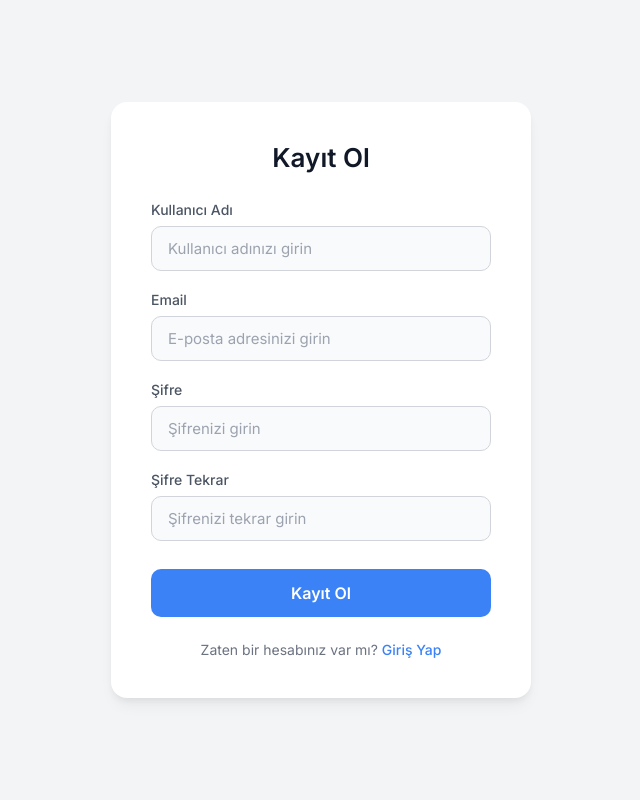
After one commit to myusufylk/AI_Study_Coach-, a Django app: template templates/register.html in a window 1280 px wide. The commit adds this page. Shown: the whole page, without its empty margins (319-959 px from the left). Run offline with Django 5.2, Linux system fonts and the light colour scheme; the template is opened without the code that fills it, so the values that code supplies are empty.

Commit message:
Frontend: Login ve Register sayfa tasarımları eklendi (HTML + CSS)

```diff
--- a/static/css/style.css
+++ b/static/css/style.css
@@ -1,65 +1,122 @@
-/* --- CSS Reset --- */
 * {
     margin: 0;
     padding: 0;
     box-sizing: border-box;
 }
 
-/* --- Base Body & Layout --- */
 body {
-    font-family: -apple-system, BlinkMacSystemFont, "Segoe UI", Roboto, Helvetica, Arial, sans-serif;
-    line-height: 1.6;
-    color: #333;
+    font-family: 'Inter', sans-serif;
+    background-color: #f3f4f6;
     display: flex;
-    flex-direction: column;
-    min-height: 100vh; /* Ensures the page is at least full height */
+    justify-content: center;
+    align-items: center;
+    min-height: 100vh;
+    color: #1f2937;
 }
 
-/* --- Header / Navbar --- */
-.navbar {
+.form-container {
+    width: 100%;
+    padding: 20px;
     display: flex;
-    justify-content: space-between; /* Space between logo and links */
-    align-items: center; /* Center items vertically */
-    background-color: #2c3e50; /* Modern dark slate color */
-    color: #ffffff;
-    padding: 1rem 2rem;
+    justify-content: center;
+    align-items: center;
 }
 
-.logo {
-    font-size: 1.5rem;
-    font-weight: bold;
+.form-box {
+    background-color: #ffffff;
+    width: 100%;
+    max-width: 420px;
+    padding: 40px;
+    border-radius: 16px;
+    box-shadow: 0 4px 6px -1px rgba(0, 0, 0, 0.05), 0 10px 15px -3px rgba(0, 0, 0, 0.05);
 }
 
-.nav-links {
-    list-style: none;
-    display: flex;
-    gap: 1.5rem; /* Even spacing between nav items */
+.form-box h2 {
+    font-weight: 600;
+    font-size: 26px;
+    margin-bottom: 28px;
+    text-align: center;
+    color: #111827;
 }
 
-.nav-links a {
-    color: #ffffff;
-    text-decoration: none;
-    transition: color 0.3s ease;
+.input-group {
+    margin-bottom: 20px;
 }
 
-.nav-links a:hover {
-    color: #3498db; /* Subtle blue highlight on hover */
+.input-group label {
+    display: block;
+    font-weight: 500;
+    font-size: 14px;
+    margin-bottom: 8px;
+    color: #4b5563;
 }
 
-/* --- Main Content --- */
-.content {
-    flex: 1; /* This pushes the footer to the bottom of the screen */
-    padding: 2rem;
-    max-width: 1200px;
-    margin: 0 auto; /* Center the main content horizontally */
+.input-group input {
     width: 100%;
+    padding: 12px 16px;
+    font-size: 15px;
+    font-family: 'Inter', sans-serif;
+    border: 1px solid #d1d5db;
+    border-radius: 10px;
+    outline: none;
+    transition: all 0.3s ease;
+    background-color: #f9fafb;
 }
 
-/* --- Footer --- */
-.footer {
-    background-color: #f8f9fa;
+.input-group input:focus {
+    border-color: #3b82f6;
+    box-shadow: 0 0 0 4px rgba(59, 130, 246, 0.1);
+    background-color: #ffffff;
+}
+
+.input-group input::placeholder {
+    color: #9ca3af;
+}
+
+.submit-btn {
+    width: 100%;
+    padding: 14px;
+    margin-top: 8px;
+    font-family: 'Inter', sans-serif;
+    font-size: 16px;
+    font-weight: 600;
+    color: #ffffff;
+    background-color: #3b82f6;
+    border: none;
+    border-radius: 10px;
+    cursor: pointer;
+    transition: background-color 0.2s ease, transform 0.1s ease;
+}
+
+.submit-btn:hover {
+    background-color: #2563eb;
+}
+
+.submit-btn:active {
+    transform: scale(0.98);
+}
+
+.form-footer {
+    margin-top: 24px;
     text-align: center;
-    padding: 1.5rem;
-    border-top: 1px solid #e9ecef;
-    margin-top: auto;
+    font-size: 14px;
+    color: #6b7280;
 }
+
+.form-footer a {
+    color: #3b82f6;
+    text-decoration: none;
+    font-weight: 500;
+    transition: color 0.2s ease;
+}
+
+.form-footer a:hover {
+    color: #1d4ed8;
+}
+
+@media (max-width: 480px) {
+    .form-box {
+        padding: 30px 20px;
+        box-shadow: 0 4px 6px -1px rgba(0, 0, 0, 0.03);
+    }
+}
--- /dev/null
+++ b/templates/register.html
@@ -0,0 +1,43 @@
+{% load static %}
+<!DOCTYPE html>
+<html lang="tr">
+
+<head>
+    <meta charset="UTF-8">
+    <meta name="viewport" content="width=device-width, initial-scale=1.0">
+    <title>Kayıt Ol</title>
+    <link rel="stylesheet" href="{% static 'css/style.css' %}">
+    <link href="https://fonts.googleapis.com/css2?family=Inter:wght@400;500;600&display=swap" rel="stylesheet">
+</head>
+
+<body>
+    <div class="form-container">
+        <div class="form-box">
+            <h2>Kayıt Ol</h2>
+            <form method="POST">
+                {% csrf_token %}
+                <div class="input-group">
+                    <label for="username">Kullanıcı Adı</label>
+                    <input type="text" id="username" name="username" placeholder="Kullanıcı adınızı girin" required>
+                </div>
+                <div class="input-group">
+                    <label for="email">Email</label>
+                    <input type="email" id="email" name="email" placeholder="E-posta adresinizi girin" required>
+                </div>
+                <div class="input-group">
+                    <label for="password">Şifre</label>
+                    <input type="password" id="password" name="password" placeholder="Şifrenizi girin" required>
+                </div>
+                <div class="input-group">
+                    <label for="password_confirm">Şifre Tekrar</label>
+                    <input type="password" id="password_confirm" name="password_confirm"
+                        placeholder="Şifrenizi tekrar girin" required>
+                </div>
+                <button type="submit" class="submit-btn">Kayıt Ol</button>
+            </form>
+            <p class="form-footer">Zaten bir hesabınız var mı? <a href="#">Giriş Yap</a></p>
+        </div>
+    </div>
+</body>
+
+</html>
```
Also changed, not shown: templates/login.html (added, +31 -0 lines).
